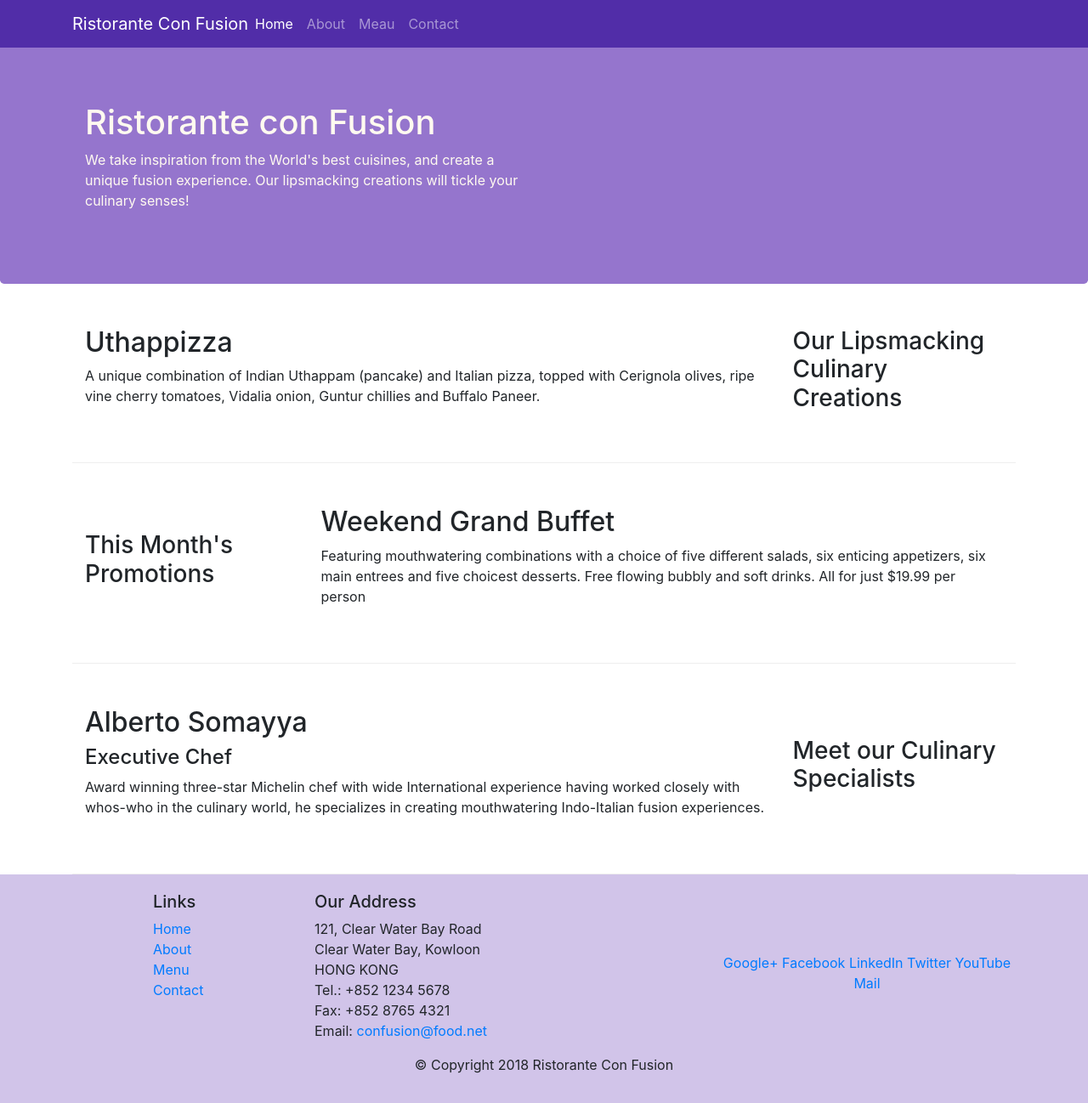
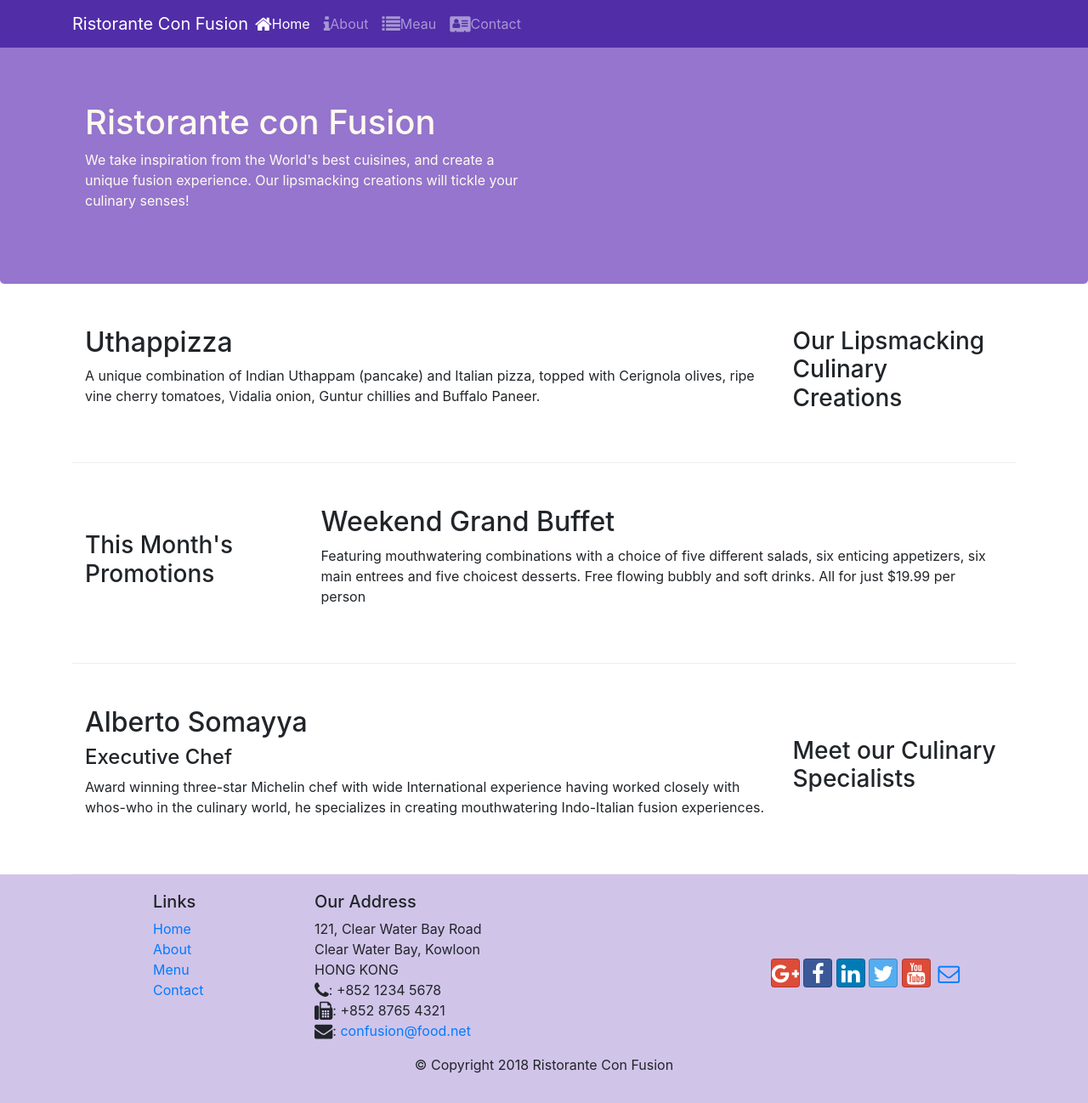
Before and after one commit to salstatice/coursera-bootstrap4, a website: page Bootstrap4/conFusion/index.html in a window 1280 px wide. Shown: the whole page at 85% size. Drawn offline with nearby package versions, Linux system fonts and the light colour scheme.

Commit message:
feat: Icon fonts

```diff
--- a/Bootstrap4/conFusion/index.html
+++ b/Bootstrap4/conFusion/index.html
@@ -9,6 +9,8 @@
 
     <!-- Bootstrap CSS -->
     <link rel="stylesheet" href="node_modules/bootstrap/dist/css/bootstrap.min.css">
+    <link rel="stylesheet" href="node_modules/font-awesome/css/font-awesome.min.css">
+    <link rel="stylesheet" href="node_modules/bootstrap-social/bootstrap-social.css">
     <link rel="stylesheet" href="css/styles.css">
     <title>Ristorante Con Fusion</title>
 </head>
@@ -22,10 +24,10 @@
             <a class="navbar-brand mr-auto" href=#>Ristorante Con Fusion</a>
             <div class="collapse navbar-collapse" id="Navbar">
                 <ul class="navbar-nav mr-auto">
-                    <li class="nav-item active"><a class="nav-link" href="#">Home</a></li>
-                    <li class="nav-item"><a class="nav-link" href="./aboutus.html">About</a></li>
-                    <li class="nav-item"><a class="nav-link" href="#">Meau</a></li>
-                    <li class="nav-item"><a class="nav-link" href="#">Contact</a></li>
+                    <li class="nav-item active"><a class="nav-link" href="#"><span class="fa fa-home fa-lg"></span>Home</a></li>
+                    <li class="nav-item"><a class="nav-link" href="./aboutus.html"><span class="fa fa-info fa-lg"></span>About</a></li>
+                    <li class="nav-item"><a class="nav-link" href="#"><span class="fa fa-list fa-lg"></span>Meau</a></li>
+                    <li class="nav-item"><a class="nav-link" href="#"><span class="fa fa-address-card fa-lg"></span>Contact</a></li>
                 </ul>
             </div>
 
@@ -93,22 +95,22 @@
                 <div class ="col-7 col-sm-5">
                     <h5>Our Address</h5>
                     <address>
-		              121, Clear Water Bay Road<br>
-		              Clear Water Bay, Kowloon<br>
-		              HONG KONG<br>
-		              Tel.: +852 1234 5678<br>
-		              Fax: +852 8765 4321<br>
-		              Email: <a href="mailto:confusion@food.net">confusion@food.net</a>
-		           </address>
+                        121, Clear Water Bay Road<br>
+                        Clear Water Bay, Kowloon<br>
+                        HONG KONG<br>
+                        <i class="fa fa-phone fa-lg"></i>: +852 1234 5678<br>
+                        <i class="fa fa-fax fa-lg"></i>: +852 8765 4321<br>
+                        <i class="fa fa-envelope fa-lg"></i>: <a href="mailto:confusion@food.net">confusion@food.net</a>
+                    </address>
                 </div>
                 <div class ="col-12 col-sm-4 align-self-center">
                     <div class="text-center">
-                        <a href="http://google.com/+">Google+</a>
-                        <a href="http://www.facebook.com/profile.php?id=">Facebook</a>
-                        <a href="http://www.linkedin.com/in/">LinkedIn</a>
-                        <a href="http://twitter.com/">Twitter</a>
-                        <a href="http://youtube.com/">YouTube</a>
-                        <a href="mailto:">Mail</a>
+                        <a class="btn btn-social-icon btn-google" href="http://google.com/+"><i class="fa fa-google-plus fa-lg"></i></a>
+                        <a class="btn btn-social-icon btn-facebook" href="http://www.facebook.com/profile.php?id="><i class="fa fa-facebook fa-lg"></i></a>
+                        <a class="btn btn-social-icon btn-linkedin" href="http://www.linkedin.com/in/"><i class="fa fa-linkedin fa-lg"></i></a>
+                        <a class="btn btn-social-icon btn-twitter" href="http://twitter.com/"><i class="fa fa-twitter fa-lg"></i></a>
+                        <a class="btn btn-social-icon btn-google" href="http://youtube.com/"><i class="fa fa-youtube fa-lg"></i></a>
+                        <a class="btn btn-social-icon" href="mailto:"><i class="fa fa-envelope-o fa-lg"></i></a>
                     </div>
                 </div>
            </div>
--- a/Bootstrap4/conFusion/package.json
+++ b/Bootstrap4/conFusion/package.json
@@ -15,6 +15,8 @@
   },
   "dependencies": {
     "bootstrap": "^4.0.0",
+    "bootstrap-social": "^5.1.1",
+    "font-awesome": "^4.7.0",
     "jquery": "^3.3.1",
     "popper.js": "^1.12.9"
   }
```
Also changed, not shown: Bootstrap4/conFusion/aboutus.html (+15 -13 lines), 1 other file.
